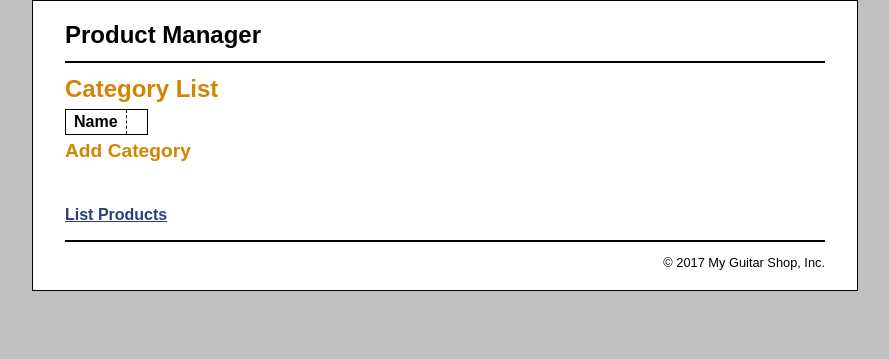
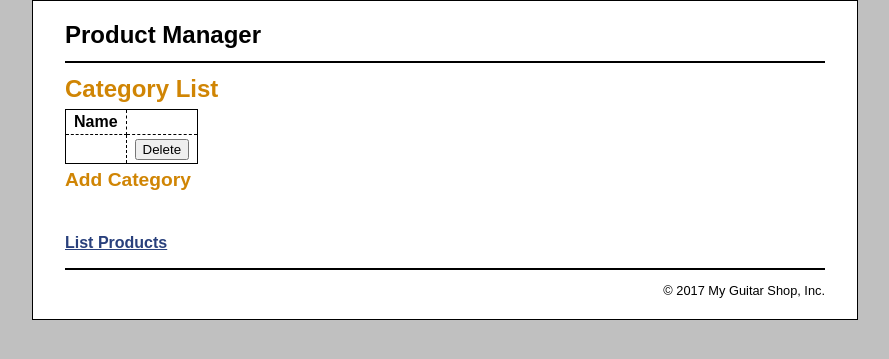
Before and after one commit to pankaj-tulaskar/ch04_1, a PHP site: page /category_list.php in a window 1280 px wide. Shown: the top 359 px of the page, without its empty margins (195-1084 px from the left). Run offline with PHP 8.4, Linux system fonts and the light colour scheme; tables that the repository leaves empty or names only in its code hold one stand-in row (values such as "Sample post"); data that the repository does not hold is empty.

Commit message:
added code that creates the category table and delete button

```diff
--- a/category_list.php
+++ b/category_list.php
@@ -29,7 +29,16 @@ $statement->closeCursor();
             <th>&nbsp;</th>
         </tr>
 
-        <!-- add code for the rest of the table here -->
+	<?php foreach ($categories as $category) : ?>
+            <tr>
+                <td><?php echo $category['categoryName']; ?></td>
+                <td><form action="delete_product.php" method="post">
+                    <input type="hidden" name="category_id"
+                           value="<?php echo $category['categoryID']; ?>">
+                    <input type="submit" value="Delete">
+                </form></td>
+            </tr>
+            <?php endforeach; ?>
 
     </table>
 
```
